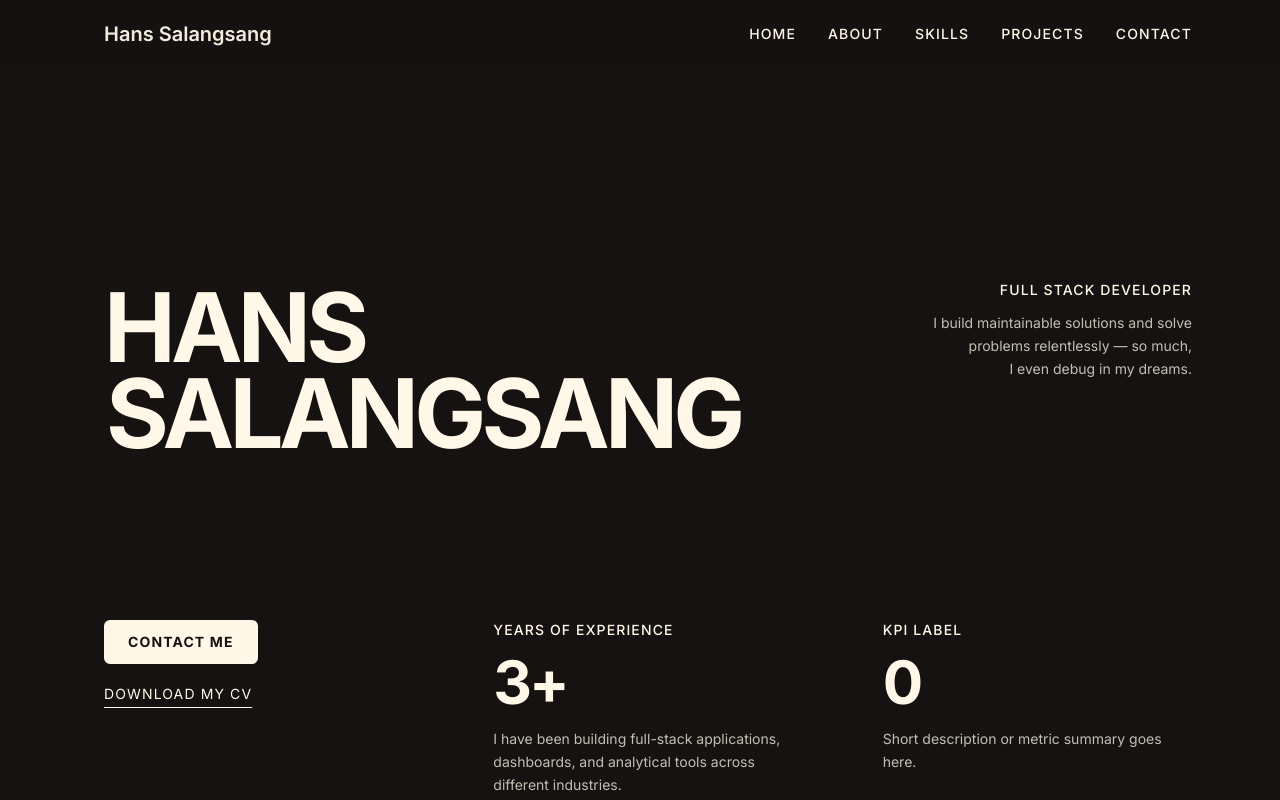
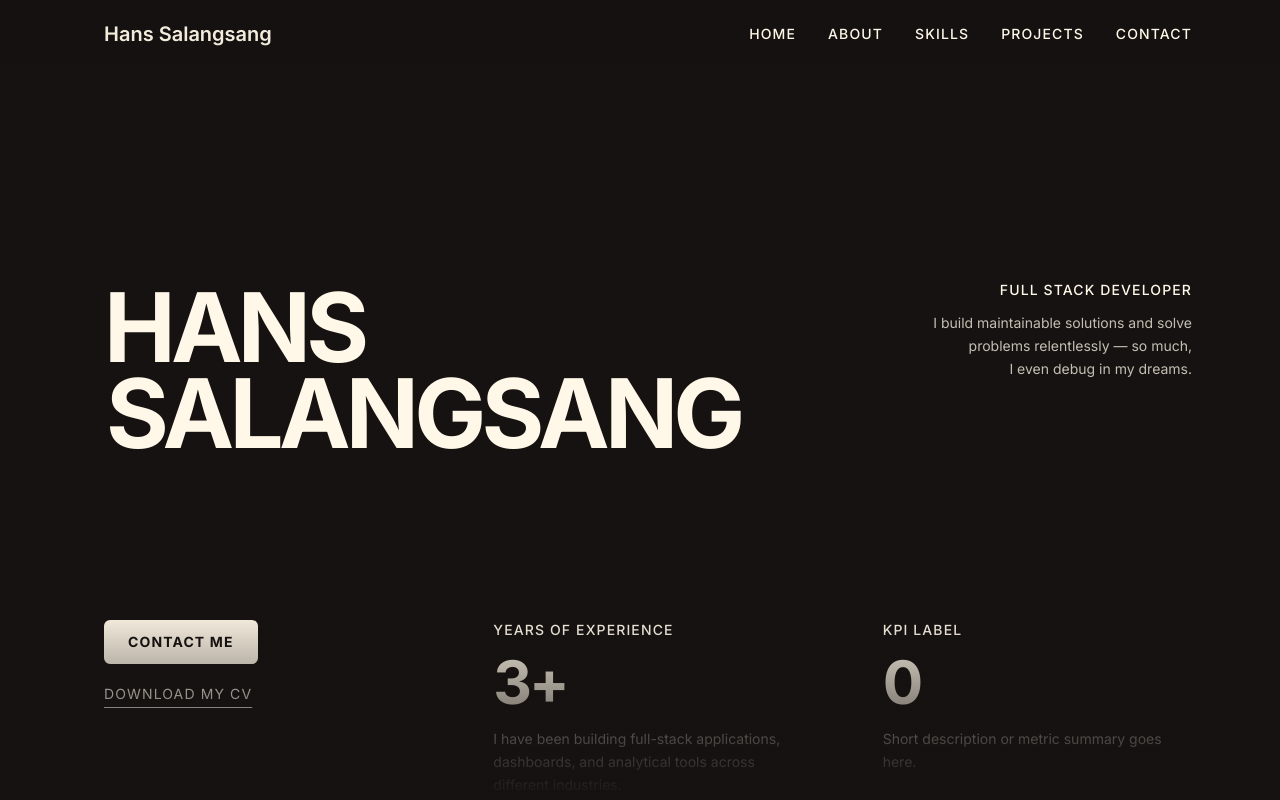
Before and after one commit to hans-salangsang/modern-web-portfolio, a Next.js app: page / in a window 1280 px wide. Shown: the top 800 px of the page. Built offline with nearby package versions, Linux system fonts and the light colour scheme.

Commit message:
Cursor, add a black gradient at the bottom of the page, fading from transparent to black, so the bottom section blends smoothly

```diff
--- a/app/layout.tsx
+++ b/app/layout.tsx
@@ -35,9 +35,17 @@ export default function RootLayout({
             </div>
           </div>
         </nav>
+        <div
+          className="fixed top-0 left-0 right-0 h-32 sm:h-48 pointer-events-none z-40 bg-gradient-to-b from-background to-transparent"
+          aria-hidden
+        />
         <main className="pt-16 sm:pt-[4.5rem]">
           {children}
         </main>
+        <div
+          className="fixed bottom-0 left-0 right-0 h-32 sm:h-48 pointer-events-none z-40 bg-gradient-to-t from-background to-transparent"
+          aria-hidden
+        />
       </body>
     </html>
   );
```
